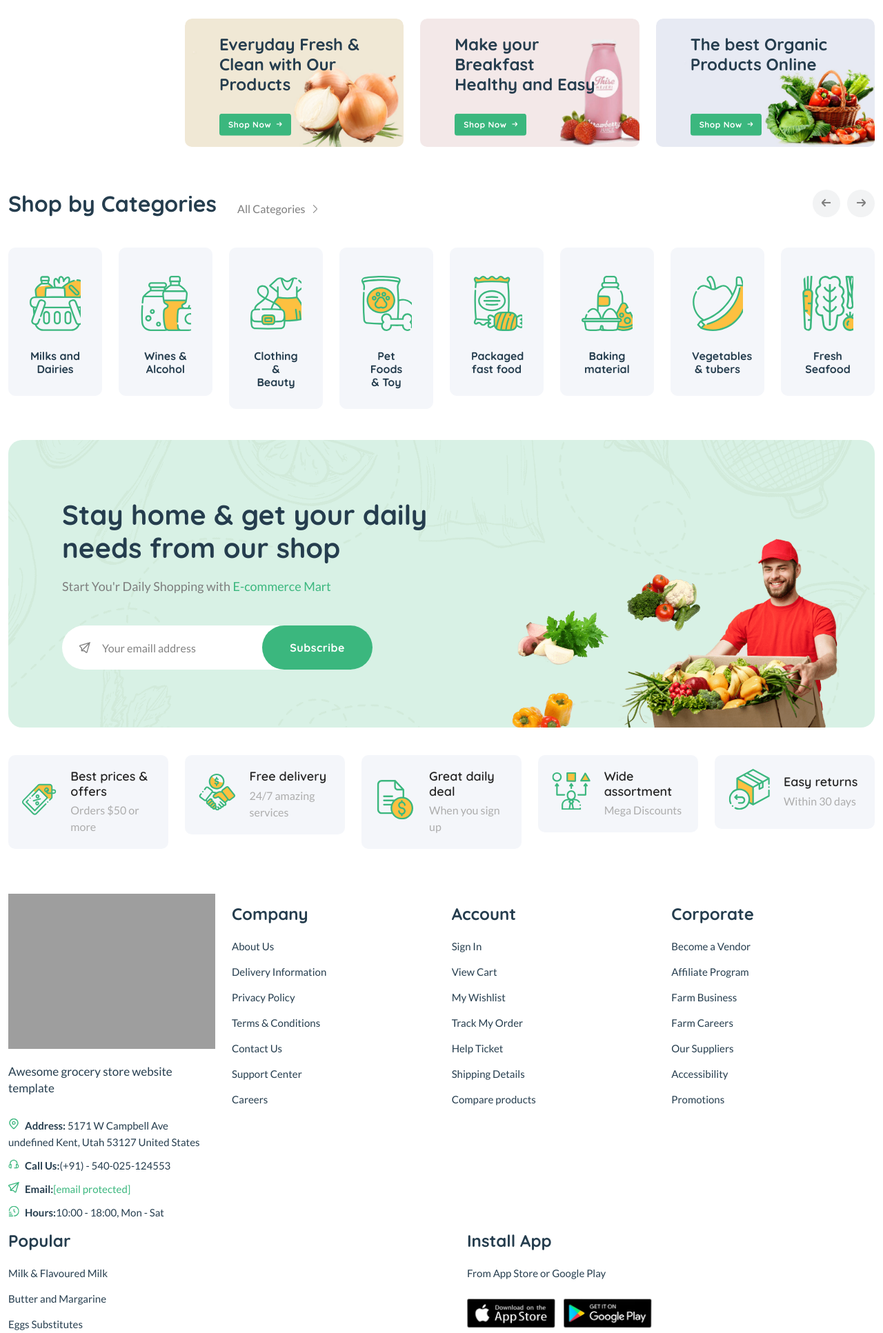
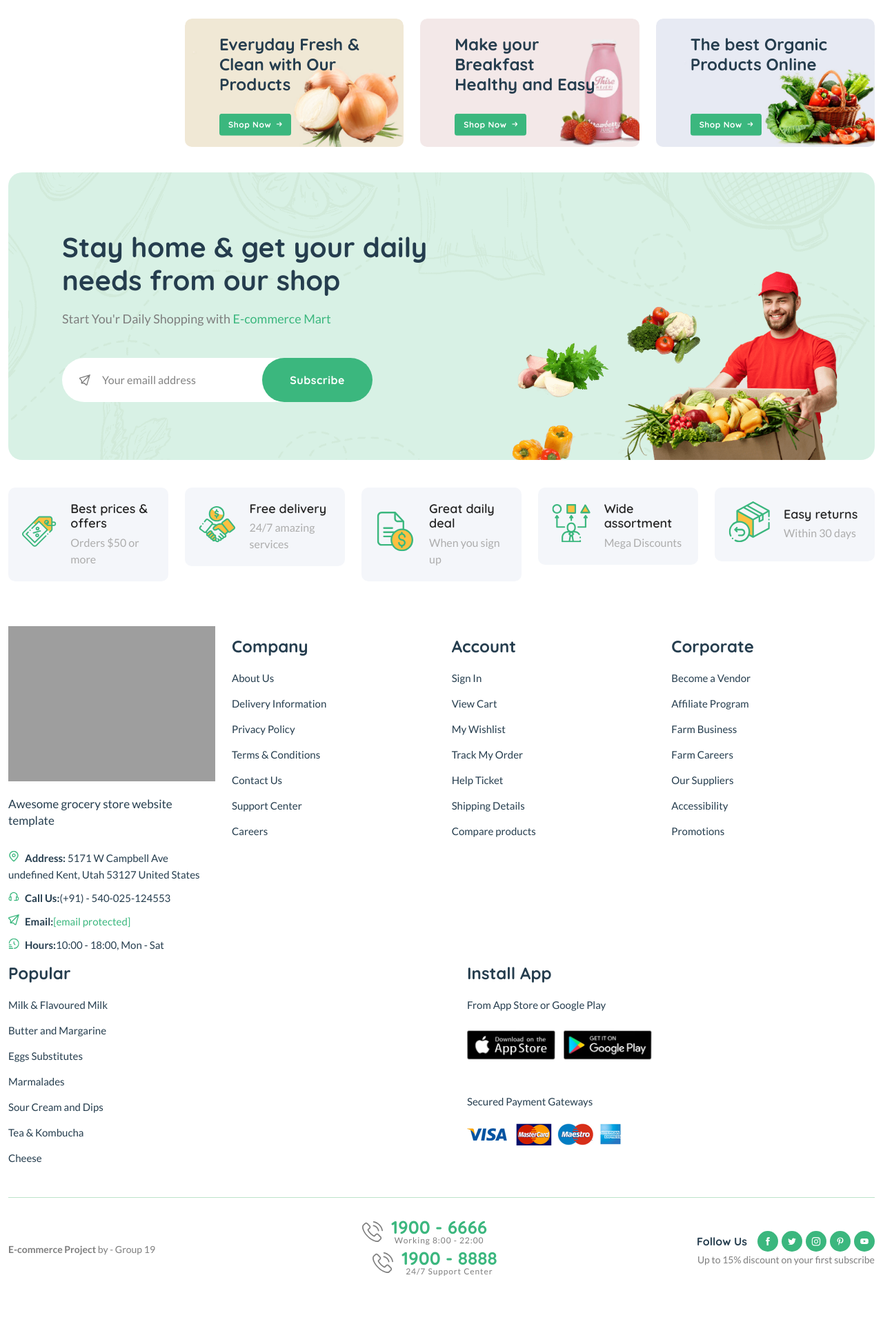
Before and after one commit to 0mChouhan/ecom, a Django app: page / in a window 1280 px wide. Shown: the part 1454-3387 px from the top of the page at 69% size. After the commit the page ends 3304 px from the top, so only its background shows below. Run offline with Django 3.2, Linux system fonts and the light colour scheme; data comes from the database, SQL or seed files in the repository; parts of the project's set-up code (start-up, migrations or seed data) failed here and were passed over; some libraries are stand-ins or nearby versions; grey boxes are pictures that could not be loaded.

Commit message:
commit message

```diff
--- a/templates/core/index.html
+++ b/templates/core/index.html
@@ -2830,7 +2830,7 @@
                 </div>
             </div>
         </div>
-        <section class="popular-categories section-padding">
+        <!-- <section class="popular-categories section-padding">
             <div class="container">
                 <div class="section-title">
                     <div class="title">
@@ -2932,7 +2932,7 @@
                     </div>
                 </div>
             </div>
-        </section>
+        </section> -->
         <!--End category slider-->
 
     </main>
```
